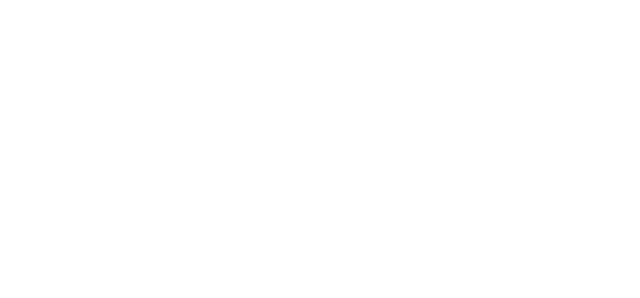
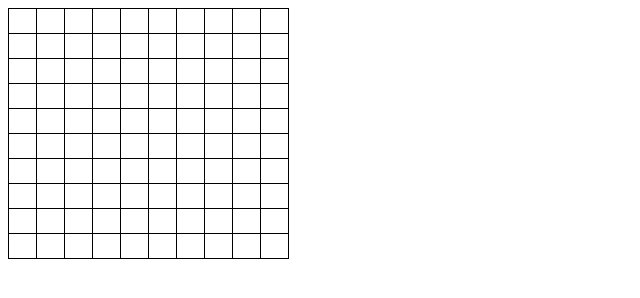
Before and after one commit to borograam/snake, a plain HTML site: page snake.html in a window 1280 px wide. Shown: the whole page, without its empty margins (0-640 px from the left). Drawn offline with Linux system fonts and the light colour scheme.

Commit message:
add field creation

```diff
--- a/snake.html
+++ b/snake.html
@@ -3,6 +3,56 @@
 		<title>Snake</title>
 	</head>
 	<body>
+		<div id="field"></div>
+		<script>
+			let createElementMatrix = field => {
+				field.matrix = new Array(field.height)
+					.fill(0)
+					.map(tr => new Array(field.width)
+						.fill(0)
+						.map(td => document.createElement('td'))
+					);
+			};
 
+			let renderTable = field => field.matrix
+				.map(
+					row => row.reduce(
+						(tr, td) => tr.appendChild(td) && tr,
+						document.createElement('tr')
+					)
+				).reduce(
+					(table, tr) => table.appendChild(tr) && table,
+					document.createElement('table')
+				);
+
+			let prepareAGame = field => {
+				createElementMatrix(field);
+
+				let table = renderTable(field);
+				table.cellSpacing = 0;
+				field.div.innerHTML = "";
+				field.div.appendChild(table);
+			};
+
+			let field = {
+				div: document.getElementById('field'),
+				width: 10,
+				height: 10
+			};
+
+			prepareAGame(field);
+		</script>
+		<style>
+			td {
+				border-right: 1px solid black;
+				border-bottom: 1px solid black;
+				width:25px;
+				height:25px;
+			}
+			table {
+				border-left: 1px solid black;
+				border-top: 1px solid black;
+			}
+		</style>
 	</body>
 </html>
```
